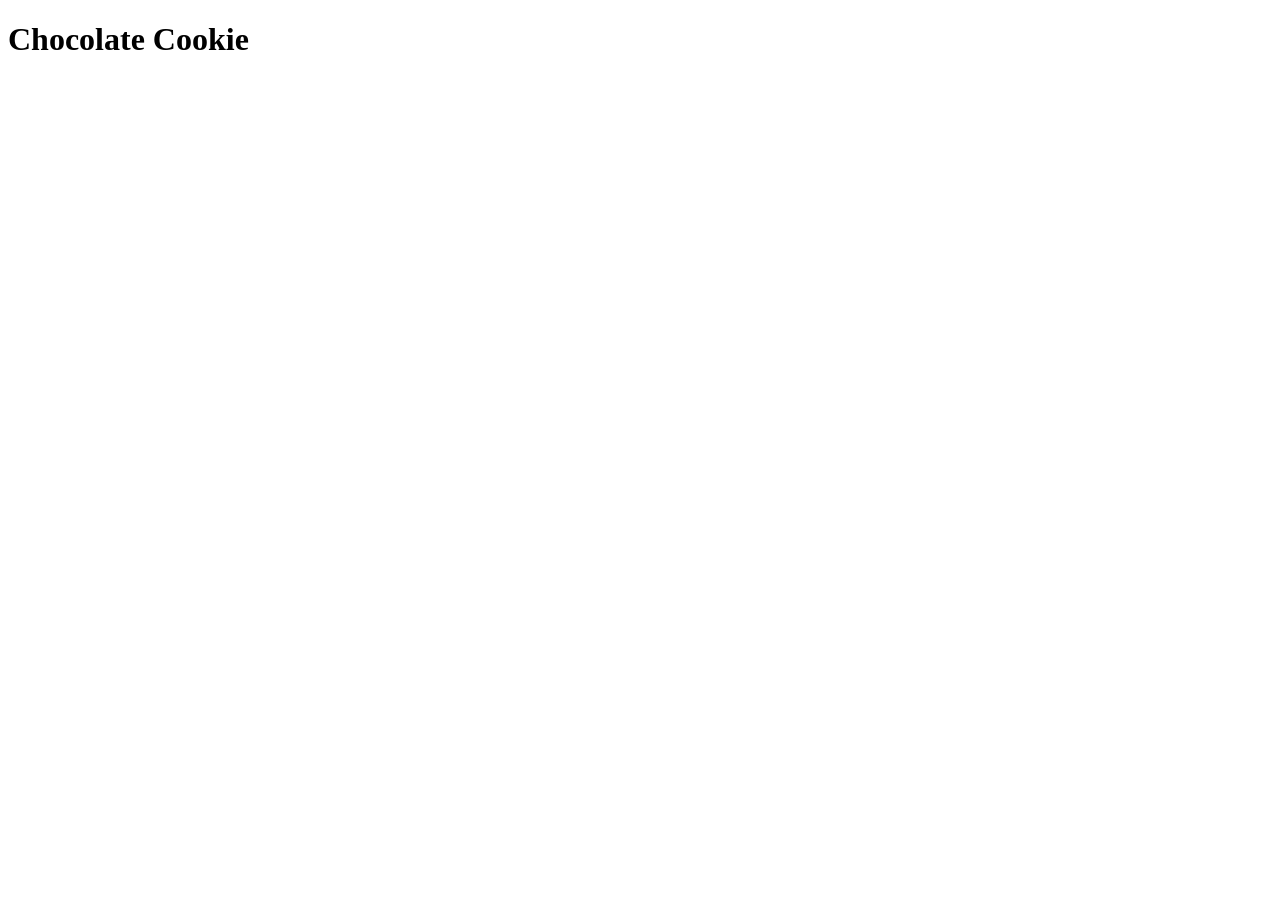
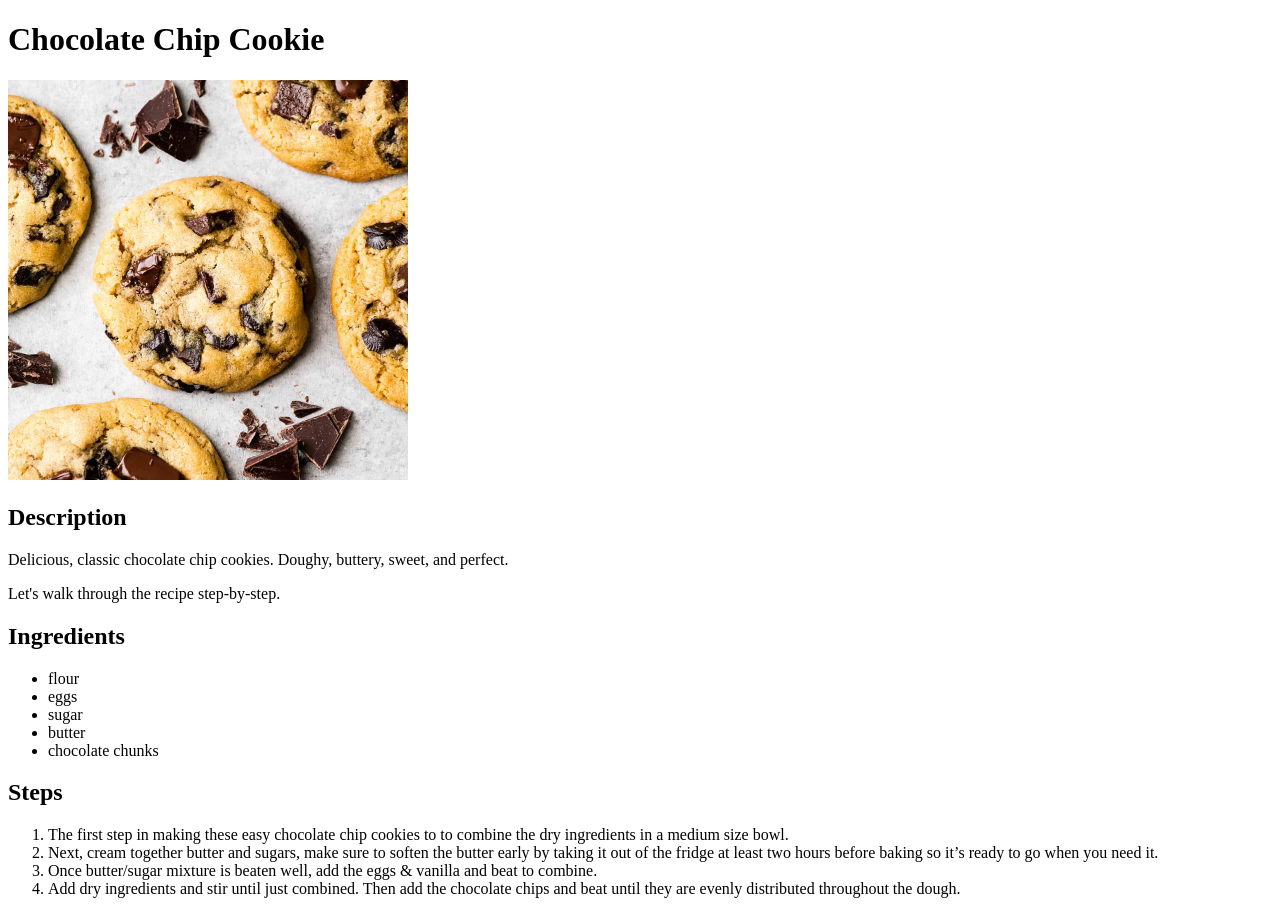
Before and after one commit to poppinpigeon/odin-recipes, a plain HTML site: page recipes/cookie.html in a window 1280 px wide. Before the commit the page ends 800 px from the top, so only its background shows below. Drawn offline with Linux system fonts and the light colour scheme.

Commit message:
Add chocolate chip cookie recipe

```diff
--- a/recipes/cookie.html
+++ b/recipes/cookie.html
@@ -7,6 +7,26 @@
     <title>Document</title>
 </head>
 <body>
-    <h1>Chocolate Cookie</h1>
+    <h1>Chocolate Chip Cookie</h1>
+    <img src="../images/chocolatechip.jpeg" alt="Chocolate chip cookie" width="400">
+    <h2>Description</h2>
+    <p>Delicious, classic chocolate chip cookies. Doughy, buttery, sweet, and perfect.</p>
+    <p>Let's walk through the recipe step-by-step.</p>
+    <h2>Ingredients</h2>
+    <ul>
+        <li>flour</li>
+        <li>eggs</li>
+        <li>sugar</li>
+        <li>butter</li>
+        <li>chocolate chunks</li>
+    </ul>
+    <h2>Steps</h2>
+    <ol>
+        <li>The first step in making these easy chocolate chip cookies to to combine the dry ingredients in a medium size bowl.</li>
+        <li>Next, cream together butter and sugars, make sure to soften the butter early by taking it out of the fridge at least two hours before baking so it’s ready to go when you need it.</li>
+        <li>Once butter/sugar mixture is beaten well, add the eggs & vanilla and beat to combine.</li>
+        <li>Add dry ingredients and stir until just combined. Then add the chocolate chips and beat until they are evenly distributed throughout the dough.</li>
+    </ol>
+
 </body>
 </html>
```
Also changed, not shown: images/chocolatechip.jpeg (added).
